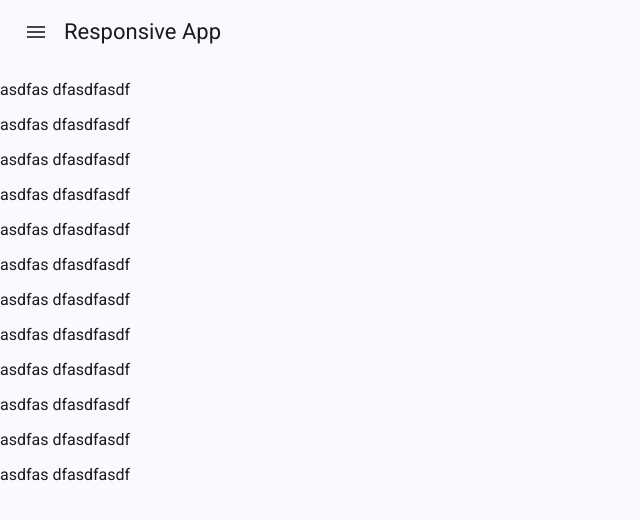
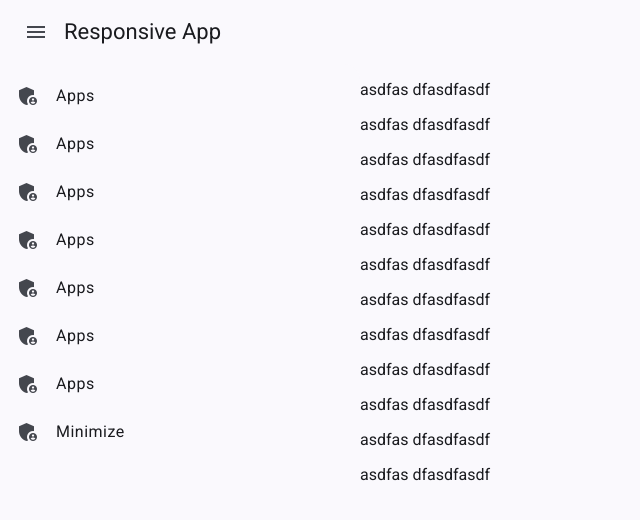
Before and after one commit to sondreb/brain, an Angular app in the folder app/: page /apps in a window 1280 px wide. Shown: the top 520 px of the page, without its empty margins (0-640 px from the left). Built offline with nearby package versions, Linux system fonts and the light colour scheme.

Commit message:
Basic and clean scrollbars for sidepanel setup

```diff
--- a/app/src/app/app.component.ts
+++ b/app/src/app/app.component.ts
@@ -1,4 +1,10 @@
-import { Component, inject, signal } from '@angular/core';
+import {
+  Component,
+  ElementRef,
+  inject,
+  signal,
+  ViewChild,
+} from '@angular/core';
 import { RouterOutlet, RouterLink, RouterLinkActive } from '@angular/router';
 import { MatToolbar, MatToolbarModule } from '@angular/material/toolbar';
 import { MatButtonModule } from '@angular/material/button';
@@ -40,6 +46,7 @@ import { MediaMatcher } from '@angular/cdk/layout';
       >
         <mat-sidenav
           #snav
+          opened="true"
           [mode]="isMobile() ? 'over' : 'side'"
           [fixedInViewport]="isMobile()"
           fixedTopGap="56"
@@ -49,50 +56,68 @@ import { MediaMatcher } from '@angular/cdk/layout';
           <mat-nav-list>
             <a mat-list-item>
               <mat-icon matListItemIcon>admin_panel_settings</mat-icon>
-              @if(isExpanded()) {
-               Apps
-              }
-            </a> <a mat-list-item>
+              @if(isExpanded()) { Apps }
+            </a>
+            <a mat-list-item>
               <mat-icon matListItemIcon>admin_panel_settings</mat-icon>
-              @if(isExpanded()) {
-               Apps
-              }
-            </a> <a mat-list-item>
+              @if(isExpanded()) { Apps }
+            </a>
+            <a mat-list-item>
               <mat-icon matListItemIcon>admin_panel_settings</mat-icon>
-              @if(isExpanded()) {
-               Apps
-              }
-            </a> <a mat-list-item>
+              @if(isExpanded()) { Apps }
+            </a>
+            <a mat-list-item>
               <mat-icon matListItemIcon>admin_panel_settings</mat-icon>
-              @if(isExpanded()) {
-               Apps
-              }
-            </a> <a mat-list-item>
+              @if(isExpanded()) { Apps }
+            </a>
+            <a mat-list-item>
               <mat-icon matListItemIcon>admin_panel_settings</mat-icon>
-              @if(isExpanded()) {
-               Apps
-              }
-            </a> <a mat-list-item>
+              @if(isExpanded()) { Apps }
+            </a>
+            <a mat-list-item>
               <mat-icon matListItemIcon>admin_panel_settings</mat-icon>
-              @if(isExpanded()) {
-               Apps
-              }
-            </a> <a mat-list-item>
+              @if(isExpanded()) { Apps }
+            </a>
+            <a mat-list-item>
               <mat-icon matListItemIcon>admin_panel_settings</mat-icon>
-              @if(isExpanded()) {
-               Apps
-              }
+              @if(isExpanded()) { Apps }
             </a>
             <a mat-list-item (click)="minimize()">
               <mat-icon matListItemIcon>admin_panel_settings</mat-icon>
-              @if(isExpanded()) {
-              Minimize
-              }
+              @if(isExpanded()) { Minimize }
             </a>
           </mat-nav-list>
         </mat-sidenav>
 
         <mat-sidenav-content>
+          <!-- <ngx-simplebar style="height: 50px;">
+            <div>ngx-simplebar</div>
+            <div>ngx-simplebar</div>
+            <div>ngx-simplebar</div>
+            <div>ngx-simplebar</div>
+            <div>ngx-simplebar</div>
+            <div>ngx-simplebar</div>
+            <div>ngx-simplebar</div>
+            <div>ngx-simplebar</div>
+            <div>ngx-simplebar</div>
+          </ngx-simplebar>
+
+          <div
+            class="scrollbar-container"
+            id="scroll-container"
+            style="height: 50px;"
+          >
+            <div>ngx-simplebar</div>
+            <div>ngx-simplebar</div>
+            <div>ngx-simplebar</div>
+            <div>ngx-simplebar</div>
+            <div>ngx-simplebar</div>
+            <div>ngx-simplebar</div>
+            <div>ngx-simplebar</div>
+            <div>ngx-simplebar</div>
+            <div>ngx-simplebar</div>
+          </div> -->
+
           <p>asdfas dfasdfasdf</p>
           <p>asdfas dfasdfasdf</p>
           <p>asdfas dfasdfasdf</p>
@@ -221,31 +246,49 @@ mat-sidenav.collapsed {
 width: 54px;
 }
 
-mat-sidenav {
-  overflow-y: overlay;
 
-  /* Firefox */
-  scrollbar-width: thin;
-  // scrollbar-color: rgba(0, 0, 0, 0.2) transparent;
+
+
+//  .mat-sidenav {
+//   scrollbar-width: thin;
+//   scrollbar-color: yellow transparent;
+// }
+
+// .mat-drawer-inner-container {
+//   overflow-y: auto;
+//   scrollbar-width: thin; /* Firefox */
+//   scrollbar-color: red transparent; /* Firefox */
+// }
+
+.mat-sidenav {
+
 }
 
-mat-sidenav::-webkit-scrollbar {
-  width: 6px;
-  // background-color: transparent;
+.mat-drawer-inner-container {
+
 }
 
-mat-sidenav::-webkit-scrollbar-track {
-  // background-color: transparent;
-}
+// .mat-drawer-inner-container {
+//   /* Standard scrollbar properties */
+//   scrollbar-width: thin;
+//   scrollbar-color: rgba(128, 128, 128, 0.5) transparent;
 
-mat-sidenav::-webkit-scrollbar-thumb {
-  // background-color: rgba(0, 0, 0, 0.2);
-  // border-radius: 3px;
-}
+//   /* Webkit scrollbar properties */
+// }
 
-mat-sidenav::-webkit-scrollbar-thumb:hover {
-  // background-color: rgba(0, 0, 0, 0.3);
-}
+// .mat-drawer-inner-container::-webkit-scrollbar {
+//   width: 3px;
+// }
+
+// .mat-drawer-inner-container::-webkit-scrollbar-track {
+//   background: transparent;
+// }
+
+// .mat-drawer-inner-container::-webkit-scrollbar-thumb {
+//   background: rgba(128, 128, 128, 0.5);
+//   border-radius: 3px;
+// }
+
 
 
   `,
@@ -261,11 +304,58 @@ export class AppComponent {
   constructor() {
     const media = inject(MediaMatcher);
 
-    this._mobileQuery = media.matchMedia('(max-width: 600px)');
+    this._mobileQuery = media.matchMedia('(max-width: 200px)');
     this.isMobile.set(this._mobileQuery.matches);
     this._mobileQueryListener = () =>
       this.isMobile.set(this._mobileQuery.matches);
     this._mobileQuery.addEventListener('change', this._mobileQueryListener);
+  }
+
+  @ViewChild('scrollContainer') scrollContainer!: ElementRef;
+
+  ngOnInit() {
+    // const element: any = document.querySelector('mat-sidenav');
+    // console.log(element);
+    // const osInstance = OverlayScrollbars(element, {});
+    // console.log(osInstance);
+    // const element2: any = document.querySelector('mat-sidenav-content');
+    // console.log(element2);
+    // const osInstance2 = OverlayScrollbars(element2, {});
+    // console.log(osInstance2);
+    // const element2: any = document.querySelector('.mat-sidenav');
+    // console.log(element2);
+    // new SimpleBar(element2, { autoHide: false });
+  }
+
+  ngAfterViewInit() {
+    // const element: any = document.querySelector('.scrollbar-container');
+    // console.log(element);
+    // new SimpleBar(element, { autoHide: false });
+    // const elm: any = document.getElementById('scroll-container');
+    // const osInstance = OverlayScrollbars(elm, {
+    //   scrollbars: { autoHide: 'move' }
+    // });
+    // const elm2: any = document.querySelector('mat-sidenav-content');
+    // console.log('Check this:', elm2);
+    // const osInstance2 = OverlayScrollbars(elm2, {
+    //   scrollbars: { autoHide: 'move' }
+    // });
+    // const elm3: any = document.querySelector('mat-sidenav');
+    // console.log('Check this:', elm3);
+    // const osInstance3 = OverlayScrollbars(elm3, {
+    //   scrollbars: { autoHide: 'move' }
+    // });
+    // console.log(elm);
+    // console.log(elm2);
+    // console.log(elm3);
+    // const elm: any = document.getElementById('scroll-container');
+    // console.log(elm);
+    // new SimpleBar(elm, { autoHide: false });
+    // console.log(this.scrollContainer);
+    // Access the native DOM element
+    // const element2 = this.scrollContainer.nativeElement;
+    // Apply your third party plugin here
+    // example: new ThirdPartyPlugin(element);
   }
 
   ngOnDestroy(): void {
--- a/app/src/styles.css
+++ b/app/src/styles.css
@@ -1,4 +1,51 @@
-/* You can add global styles to this file, and also import other style files */
+html,
+body {
+  height: 100%;
+  overscroll-behavior: none;
+}
 
-html, body { height: 100%; }
-body { margin: 0; font-family: Roboto, "Helvetica Neue", sans-serif; }
+body {
+  margin: 0;
+  font-family: Roboto, "Helvetica Neue", sans-serif;
+}
+
+/* * {
+  scrollbar-width: thin;
+  scrollbar-color: pink transparent;
+  scrollbar-gutter: auto;
+  overflow: overlay;
+} */
+
+/* @media (pointer: fine) {
+  ::-webkit-scrollbar {
+    background-color: transparent;
+    width: 4px;
+  }
+
+  ::-webkit-scrollbar-thumb {
+    background-color: green;
+    border-radius: 4px;
+  }
+} */
+
+::-webkit-scrollbar {
+  background-color: transparent;
+  width: 3px;
+}
+
+::-webkit-scrollbar-thumb {
+  background-color: gray;
+  border-radius: 6px;
+}
+
+:hover::-webkit-scrollbar {
+  width: 6px;
+}
+
+.mat-drawer-inner-container::-webkit-scrollbar {
+  width: 0px;
+}
+
+.mat-drawer-inner-container:hover::-webkit-scrollbar {
+  width: 6px;
+}
```
Also changed, not shown: app/package.json (line endings or trailing spaces).
